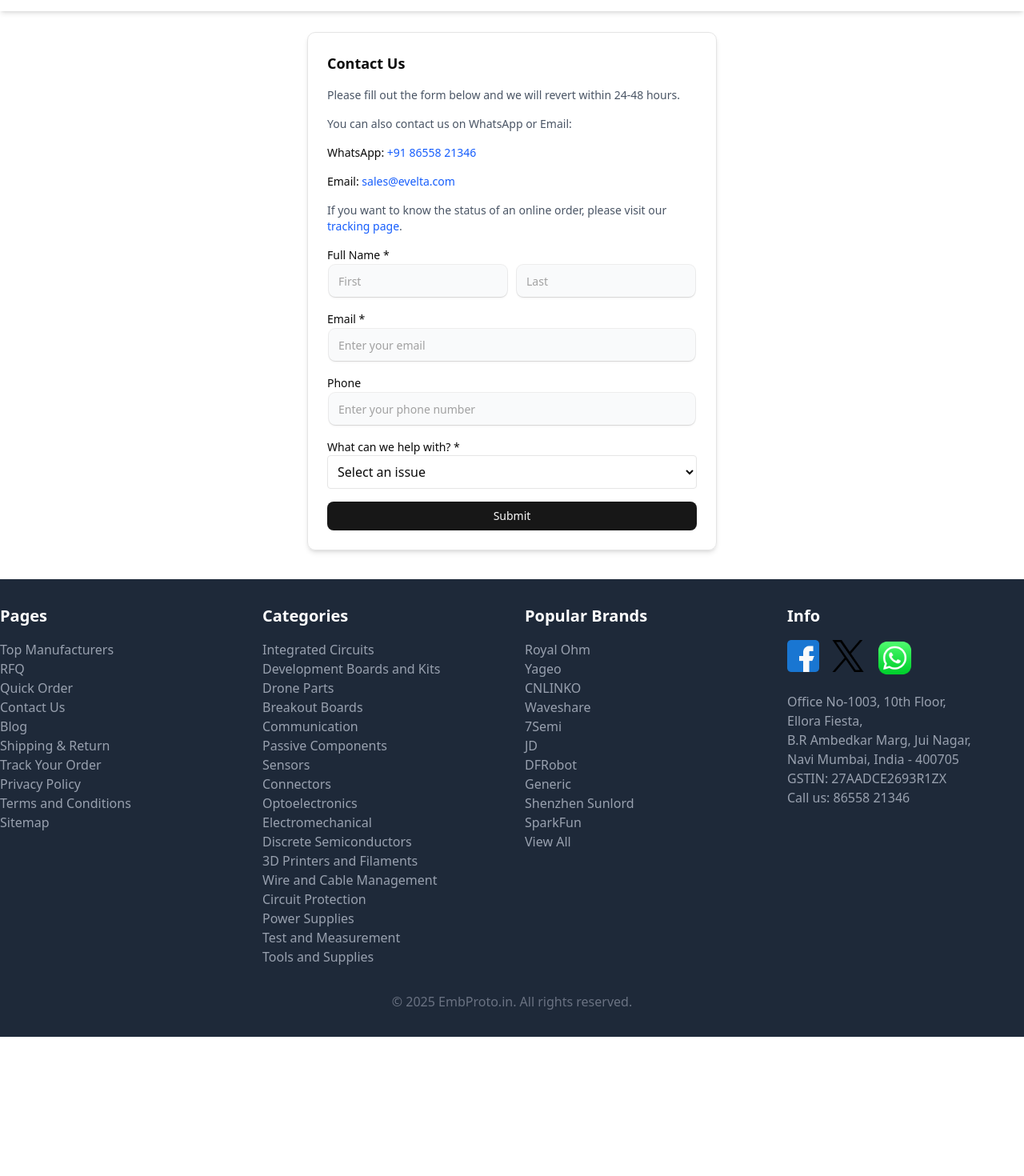
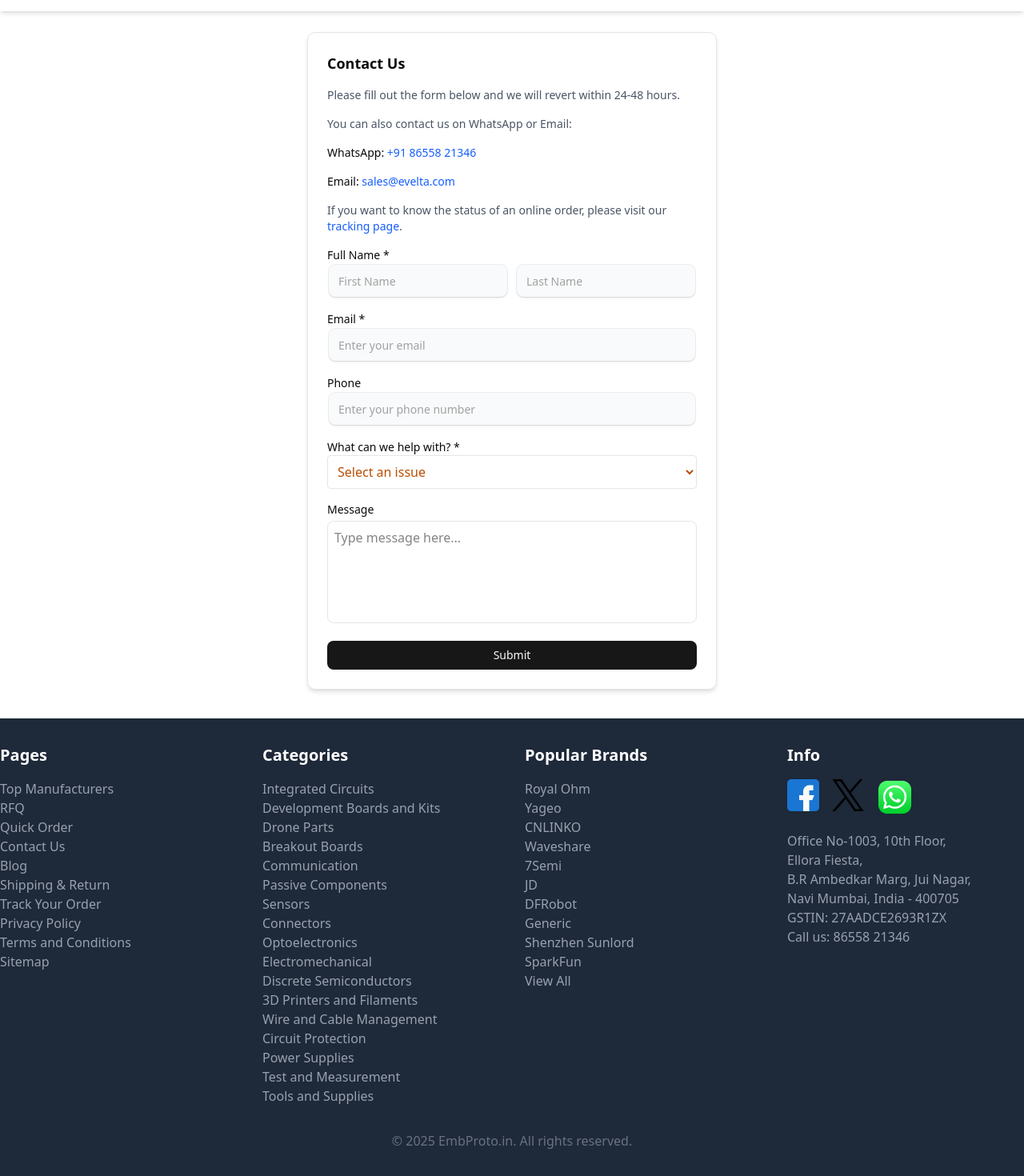
Before and after one commit to pratap26pps/pratap-electronic, a Next.js app: page /Contact-Us in a window 1280 px wide. Shown: the part 120-1590 px from the top of the page at 80% size. Before the commit the page ends 1416 px from the top, so only its background shows below. Built offline with nearby package versions, Linux system fonts and the light colour scheme; no server answers.

Commit message:
some changes

```diff
--- a/src/app/Account/Login/page.jsx
+++ b/src/app/Account/Login/page.jsx
@@ -53,7 +53,7 @@
 
         <LabelInputContainer className="mb-4">
           <Label htmlFor="email">Email Address</Label>
-          <Input id="email" placeholder="projectmayhem@fc.com" type="email"
+          <Input id="email" placeholder="yourmail@gmail.com" type="email"
            onChange={(e)=>setUser({...user,email:e.target.value})}
            value={user.email}
            required
--- a/src/app/Account/Signup/page.js
+++ b/src/app/Account/Signup/page.js
@@ -70,13 +70,13 @@
           className="mb-4 flex flex-col space-y-2 md:flex-row md:space-y-0 md:space-x-2">
           <LabelInputContainer>
             <Label htmlFor="firstname">First name</Label>
-            <Input id="firstname" placeholder="Tyler" type="text"
+            <Input id="firstname" placeholder="first name" type="text"
             onChange={(e)=>setUser({...user,firstname:e.target.value})}
             value={user.firstname} required/>
           </LabelInputContainer>
           <LabelInputContainer>
             <Label htmlFor="lastname">Last name</Label>
-            <Input id="lastname" placeholder="Durden" type="text"
+            <Input id="lastname" placeholder="Last name" type="text"
              onChange={(e)=>setUser({...user,lastname:e.target.value})}
              value={user.lastname}
             required/>
@@ -84,7 +84,7 @@
         </div>
         <LabelInputContainer className="mb-4">
           <Label htmlFor="email">Email Address</Label>
-          <Input id="email" placeholder="projectmayhem@fc.com" type="email"
+          <Input id="email" placeholder="yourmail@gmail.com" type="email"
                onChange={(e)=>setUser({...user,email:e.target.value})}
                value={user.email}
            required/>
--- a/src/app/Contact-Us/page.js
+++ b/src/app/Contact-Us/page.js
@@ -5,7 +5,13 @@
 import { Input } from "@/components/ui/input";
 import Footer from "@/components/Footer";
 export default function ContactUs() {
-  const [formData, setFormData] = useState({ firstName: "", lastName: "", email: "", phone: "", message: "" });
+  const [formData, setFormData] = useState({
+    firstName: "",
+    lastName: "",
+    email: "",
+    phone: "",
+    message: "",
+  });
 
   const handleChange = (e) => {
     setFormData({ ...formData, [e.target.name]: e.target.value });
@@ -20,34 +26,87 @@
     <div className="mt-36">
       <div className="p-6 border rounded-lg shadow-md max-w-lg mx-auto space-y-4 mb-9 mt-40">
         <h2 className="text-lg font-semibold">Contact Us</h2>
-      <p className="text-sm text-gray-600">Please fill out the form below and we will revert within 24-48 hours.</p>
-      <p className="text-sm text-gray-600">You can also contact us on WhatsApp or Email:</p>
-      <p className="text-sm font-medium">WhatsApp: <a href="tel:+918655821346" className="text-blue-600">+91 86558 21346</a></p>
-      <p className="text-sm font-medium">Email: <a href="mailto:sales@evelta.com" className="text-blue-600">sales@evelta.com</a></p>
-      <p className="text-sm text-gray-600">If you want to know the status of an online order, please visit our <a href="/tracking" className="text-blue-600">tracking page</a>.</p>
+        <p className="text-sm text-gray-600">
+          Please fill out the form below and we will revert within 24-48 hours.
+        </p>
+        <p className="text-sm text-gray-600">
+          You can also contact us on WhatsApp or Email:
+        </p>
+        <p className="text-sm font-medium">
+          WhatsApp:{" "}
+          <a href="tel:+918655821346" className="text-blue-600">
+            +91 86558 21346
+          </a>
+        </p>
+        <p className="text-sm font-medium">
+          Email:{" "}
+          <a href="mailto:sales@evelta.com" className="text-blue-600">
+            sales@evelta.com
+          </a>
+        </p>
+        <p className="text-sm text-gray-600">
+          If you want to know the status of an online order, please visit our{" "}
+          <a href="/tracking" className="text-blue-600">
+            tracking page
+          </a>
+          .
+        </p>
 
         <form onSubmit={handleSubmit} className="space-y-4">
           <div>
             <label className="block text-sm font-medium">Full Name *</label>
             <div className="flex gap-2">
-            <Input name="firstName" value={formData.firstName} onChange={handleChange} placeholder="First" required />
-            <Input name="lastName" value={formData.lastName} onChange={handleChange} placeholder="Last" required />
+              <Input
+                name="firstName"
+                value={formData.firstName}
+                onChange={handleChange}
+                placeholder="First Name"
+                required
+              />
+              <Input
+                name="lastName"
+                value={formData.lastName}
+                onChange={handleChange}
+                placeholder="Last Name"
+                required
+              />
             </div>
           </div>
 
           <div>
             <label className="block text-sm font-medium">Email *</label>
-          <Input type="email" name="email" value={formData.email} onChange={handleChange} placeholder="Enter your email" required />
+            <Input
+              type="email"
+              name="email"
+              value={formData.email}
+              onChange={handleChange}
+              placeholder="Enter your email"
+              required
+            />
           </div>
 
           <div>
             <label className="block text-sm font-medium">Phone</label>
-          <Input type="tel" name="phone" value={formData.phone} onChange={handleChange} placeholder="Enter your phone number" />
+            <Input
+              type="number"
+              name="phone"
+              value={formData.phone}
+              onChange={handleChange}
+              placeholder="Enter your phone number"
+            />
           </div>
 
           <div>
-          <label className="block text-sm font-medium">What can we help with? *</label>
-          <select name="issueType" value={formData.issueType} onChange={handleChange} required className="w-full p-2 border rounded">
+            <label className="block text-sm font-medium">
+              What can we help with? *
+            </label>
+            <select
+              name="issueType"
+              value={formData.issueType}
+              onChange={handleChange}
+              required
+              className="w-full text-amber-700 p-2 border rounded"
+            >
               <option value="">Select an issue</option>
               <option value="order-related">Order Related Issue</option>
               <option value="payment-issue">Payment Issue</option>
@@ -57,11 +116,23 @@
             </select>
           </div>
 
-        <Button type="submit" className="w-full">Submit</Button>
+          <div>
+            <label className="block text-sm font-medium mb-1">Message</label>
+            <textarea
+              name="message"
+              value={formData.message}
+              onChange={handleChange}
+              placeholder="Type message here..."
+              className="w-full p-2 border rounded-md h-32 resize-none focus:outline-none focus:ring-2 focus:ring-blue-500"
+            />
+          </div>
+
+          <Button type="submit" className="w-full">
+            Submit
+          </Button>
         </form>
       </div>
-    <Footer/>
+      <Footer />
     </div>
-
   );
 }
--- a/src/components/Footer.jsx
+++ b/src/components/Footer.jsx
@@ -29,89 +29,89 @@
           <h2 className="text-xl font-bold mb-4">Categories</h2>
           <ul>
             <li>
-              <Link href="/product-category/drone-parts" className="text-gray-400 hover:text-white">
+              <div className="text-gray-400 hover:text-white">
                 Integrated Circuits
-              </Link>
+              </div>
             </li>
             <li>
-              <Link href="/product-category/dc-motors" className="text-gray-400 hover:text-white">
+              <div className="text-gray-400 hover:text-white">
                 Development Boards and Kits
-              </Link>
+              </div>
             </li>
             <li>
-              <Link href="/product-category/drone-parts" className="text-gray-400 hover:text-white">
+              <div className="text-gray-400 hover:text-white">
                 Drone Parts
-              </Link>
+              </div>
             </li>
             <li>
-              <Link href="/product-category/drone-parts" className="text-gray-400 hover:text-white">
+              <div className="text-gray-400 hover:text-white">
                 Breakout Boards
-              </Link>
+              </div>
             </li>
             <li>
-              <Link href="/product-category/drone-parts" className="text-gray-400 hover:text-white">
+              <div className="text-gray-400 hover:text-white">
                 Communication
-              </Link>
+              </div>
             </li>
             <li>
-              <Link href="/product-category/drone-parts" className="text-gray-400 hover:text-white">
+              <div className="text-gray-400 hover:text-white">
                 Passive Components
-              </Link>
+              </div>
             </li>
             <li>
-              <Link href="/product-category/drone-parts" className="text-gray-400 hover:text-white">
+              <div className="text-gray-400 hover:text-white">
                 Sensors
-              </Link>
+              </div>
             </li>
             <li>
-              <Link href="/product-category/drone-parts" className="text-gray-400 hover:text-white">
+              <div className="text-gray-400 hover:text-white">
                 Connectors
-              </Link>
+              </div>
             </li>
             <li>
-              <Link href="/product-category/drone-parts" className="text-gray-400 hover:text-white">
+              <div className="text-gray-400 hover:text-white">
                 Optoelectronics
-              </Link>
+              </div>
             </li>
             <li>
-              <Link href="/product-category/drone-parts" className="text-gray-400 hover:text-white">
+              <div className="text-gray-400 hover:text-white">
                 Electromechanical
-              </Link>
+              </div>
             </li>
             <li>
-              <Link href="/product-category/drone-parts" className="text-gray-400 hover:text-white">
+              <div className="text-gray-400 hover:text-white">
                 Discrete Semiconductors
-              </Link>
+              </div>
             </li>
             <li>
-              <Link href="/product-category/drone-parts" className="text-gray-400 hover:text-white">
+              <div className="text-gray-400 hover:text-white">
                 3D Printers and Filaments
-              </Link>
+              </div>
             </li>
             <li>
-              <Link href="/product-category/drone-parts" className="text-gray-400 hover:text-white">
+              <div className="text-gray-400 hover:text-white">
                 Wire and Cable Management
-              </Link>
+              </div>
             </li>
             <li>
-              <Link href="/product-category/drone-parts" className="text-gray-400 hover:text-white">
+              <div className="text-gray-400 hover:text-white">
                 Circuit Protection
-              </Link>
+              </div>
             </li>
             <li>
-              <Link href="/product-category/drone-parts" className="text-gray-400 hover:text-white">
+              <div className="text-gray-400 hover:text-white">
                 Power Supplies
-              </Link>
+              </div>
             </li>
             <li>
-              <Link href="/product-category/drone-parts" className="text-gray-400 hover:text-white">
+              <div className="text-gray-400 hover:text-white">
                 Test and Measurement
-              </Link>
+              </div>
             </li>
             <li>
-              <Link href="/product-category/drone-parts" className="text-gray-400 hover:text-white">
+              <div className="text-gray-400 hover:text-white">
                 Tools and Supplies
-              </Link>
+              </div>
             </li>
 
             {/* Add more categories as needed */}
@@ -123,57 +123,57 @@
           <h2 className="text-xl font-bold mb-4">Popular Brands</h2>
           <ul>
             <li>
-              <Link href="/support/contact-us" className="text-gray-400 hover:text-white">
+              <Link href="" className="text-gray-400 hover:text-white">
                 Royal Ohm
               </Link>
             </li>
             <li>
-              <Link href="/support/faq" className="text-gray-400 hover:text-white">
+              <Link href="" className="text-gray-400 hover:text-white">
                 Yageo
               </Link>
             </li>
             <li>
-              <Link href="/support/faq" className="text-gray-400 hover:text-white">
+              <Link href="" className="text-gray-400 hover:text-white">
                 CNLINKO
               </Link>
             </li>
             <li>
-              <Link href="/support/faq" className="text-gray-400 hover:text-white">
+              <Link href="" className="text-gray-400 hover:text-white">
                 Waveshare
               </Link>
             </li>
             <li>
-              <Link href="/support/faq" className="text-gray-400 hover:text-white">
+              <Link href="" className="text-gray-400 hover:text-white">
                 7Semi
               </Link>
             </li>
             <li>
-              <Link href="/support/faq" className="text-gray-400 hover:text-white">
+              <Link href="" className="text-gray-400 hover:text-white">
                 JD
               </Link>
             </li>
             <li>
-              <Link href="/support/faq" className="text-gray-400 hover:text-white">
+              <Link href="" className="text-gray-400 hover:text-white">
                 DFRobot
               </Link>
             </li>
             <li>
-              <Link href="/support/faq" className="text-gray-400 hover:text-white">
+              <Link href="" className="text-gray-400 hover:text-white">
                 Generic
               </Link>
             </li>
             <li>
-              <Link href="/support/faq" className="text-gray-400 hover:text-white">
+              <Link href="" className="text-gray-400 hover:text-white">
                 Shenzhen Sunlord
               </Link>
             </li>
             <li>
-              <Link href="/support/faq" className="text-gray-400 hover:text-white">
+              <Link href="" className="text-gray-400 hover:text-white">
                 SparkFun
               </Link>
             </li>
             <li>
-              <Link href="/support/faq" className="text-gray-400 hover:text-white">
+              <Link href="" className="text-gray-400 hover:text-white">
                 View All
               </Link>
             </li>
```
Also changed, not shown: src/app/rfq/page.jsx (+2 -95 lines). Lines whose indentation alone changed are shown as unchanged.
